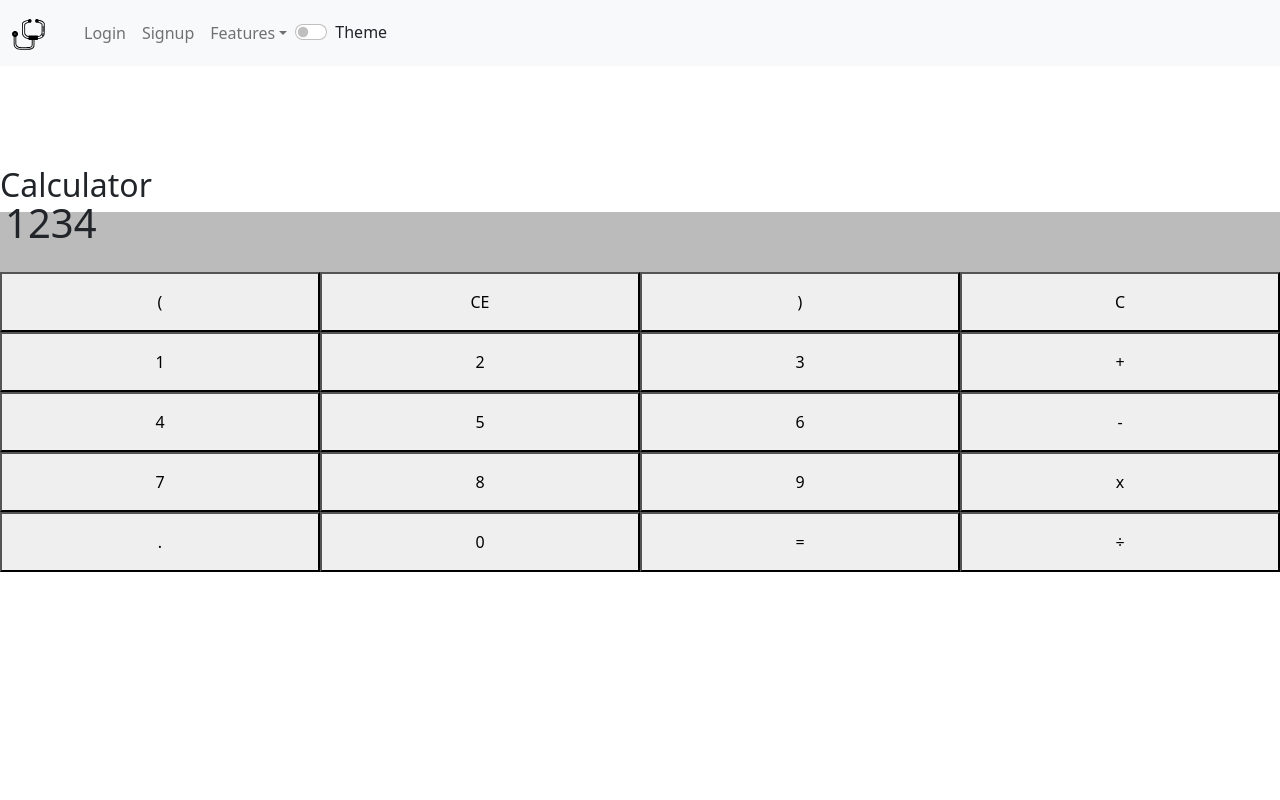
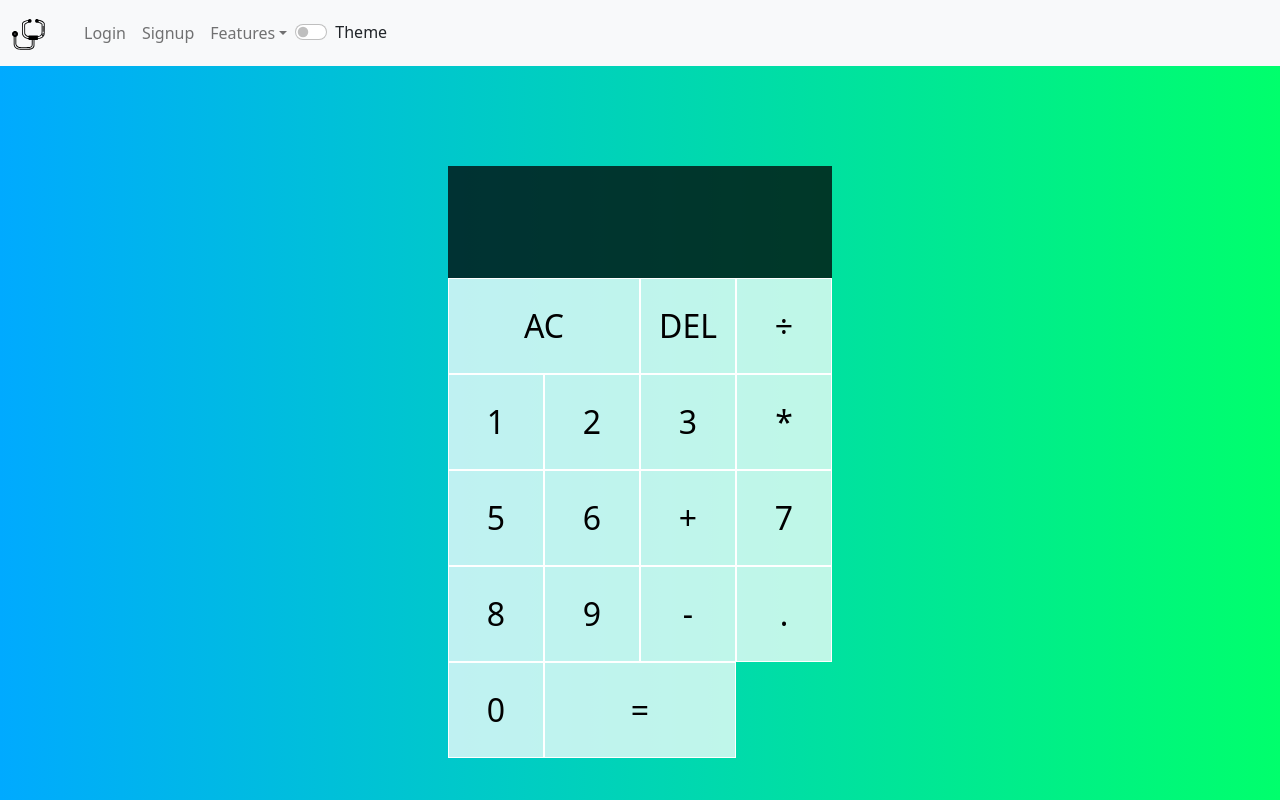
Before and after one commit to Abhishek4298/doctor-portal, a React (Create React App) app in the folder frontend/: page /calculator in a window 1280 px wide. Built offline with nearby package versions, Linux system fonts and the light colour scheme.

Commit message:
Added Calculator and optimise Todo-list.

```diff
--- a/frontend/src/components/Calculator/calculator.css
+++ b/frontend/src/components/Calculator/calculator.css
@@ -1,26 +1,52 @@
-.result {
-  height: 60px;
-  background-color: #bbb;
-  width: 100%;
+*,
+*::before,
+*::after {
+  box-sizing: border-box;
 }
 
-.result p {
-  font-size: 40px;
-  margin: 5px;
+body {
+  margin: 0;
+  background: linear-gradient(to right, #00aaff, #00ff6c);
 }
 
-.calculator-body {
-  max-width: 400px;
-  margin: auto;
+.calculator-grid {
+  display: grid;
+  margin-top: 2rem;
+  justify-content: center;
+  grid-template-columns: repeat(4, 6rem);
+  grid-template-rows: minmax(7rem, auto) repeat(5, 6rem);
 }
 
-.button {
-  display: block;
-  background-color: #bbb;
+.calculator-grid > button {
+  cursor: pointer;
+  font-size: 2rem;
+  border: 1px solid white;
+  outline: none;
+  background-color: rgba(255, 255, 255, 0.75);
 }
 
-button {
-  width: 25%;
-  height: 60px;
-  font-size: 30px;
+.calculator-grid > button:hover,
+.calculator-grid > button:focus {
+  background-color: rgba(255, 255, 255, 0.9);
 }
+
+.span-two {
+  grid-column: span 2;
+}
+
+.output {
+  grid-column: 1 / -1;
+  background-color: rgba(0, 0, 0, 0.75);
+  display: flex;
+  flex-direction: column;
+  align-items: flex-end;
+  justify-content: space-around;
+  padding: 0.75rem;
+  word-wrap: break-word;
+  word-break: break-all;
+}
+
+.output .current-operand {
+  color: white;
+  font-size: 2.5rem;
+}
--- a/frontend/src/components/Calculator/index.js
+++ b/frontend/src/components/Calculator/index.js
@@ -1,50 +1,43 @@
-import { useState } from 'react';
+import { useState } from 'react'
+import './calculator.css';
 
-require('./calculator.css')
 const Calculator = () => {
-    const [display, setDisplay] = useState("ss")
-    const result = "1234";
+    const [data, setData] = useState("")
+    const onNumberClick = (num) => {
 
-    const onChange = (e) => {
-        e.preventDefault();
-        alert("asddas")
+        setData((str) => str ? str + num.toString() : num.toString())
+    }
+    const deleteButton = () => {
+        console.log("Hello");
+    }
+    const calculate = () => {
+        if (data) {
+            setData(eval(data))
+        }
     }
     return (<>
-
-        <h2> Calculator</h2>
-        <div className="result">
-            <p>{result}</p>
+        <div className="calculator-grid">
+            <div className="output">
+                <div className="current-operand">{data}</div>
+            </div>
+            <button onClick={() => setData("")} className="span-two">AC</button>
+            <button onClick={deleteButton}>DEL</button>
+            <button onClick={() => onNumberClick("÷")}>÷</button>
+            <button onClick={() => onNumberClick(1)}>1</button>
+            <button onClick={() => onNumberClick(2)}>2</button>
+            <button onClick={() => onNumberClick(3)}>3</button>
+            <button onClick={() => onNumberClick("*")}>*</button>
+            <button onClick={() => onNumberClick(5)}>5</button>
+            <button onClick={() => onNumberClick(6)}>6</button>
+            <button onClick={() => onNumberClick("+")}>+</button>
+            <button onClick={() => onNumberClick(7)}>7</button>
+            <button onClick={() => onNumberClick(8)}>8</button>
+            <button onClick={() => onNumberClick(9)}>9</button>
+            <button onClick={() => onNumberClick("-")}>-</button>
+            <button onClick={() => onNumberClick(".")}>.</button>
+            <button onClick={() => onNumberClick(0)}>0</button>
+            <button onClick={calculate} className="span-two">=</button>
         </div>
-
-        <div className="button">
-            <button name="(" value={display} onClick={e => (e.target.name)} onChange={onChange}>(</button>
-            <button name="CE" value={display} onClick={e => (e.target.name)} onChange={onChange}>CE</button>
-            <button name=")" value={display} onClick={e => (e.target.name)} onChange={onChange}>)</button>
-            <button name="C" value={display} onClick={e => (e.target.name)} onChange={onChange}>C</button><br />
-
-            <button name="1" value={display} onClick={e => (e.target.name)} onChange={onChange}>1</button>
-            <button name="2" value={display} onClick={e => (e.target.name)} onChange={onChange}>2</button>
-            <button name="3" value={display} onClick={e => (e.target.name)} onChange={onChange}>3</button>
-            <button name="+" value={display} onClick={e => (e.target.name)} onChange={onChange}>+</button><br />
-
-
-            <button name="4" value={display} onClick={e => (e.target.name)} onChange={onChange}>4</button>
-            <button name="5" value={display} onClick={e => (e.target.name)} onChange={onChange}>5</button>
-            <button name="6" value={display} onClick={e => (e.target.name)} onChange={onChange}>6</button>
-            <button name="-" value={display} onClick={e => (e.target.name)} onChange={onChange}>-</button><br />
-
-            <button name="7" value={display} onClick={e => (e.target.name)} onChange={onChange}>7</button>
-            <button name="8" value={display} onClick={e => (e.target.name)} onChange={onChange}>8</button>
-            <button name="9" value={display} onClick={e => (e.target.name)} onChange={onChange}>9</button>
-            <button name="*" value={display} onClick={e => (e.target.name)} onChange={onChange}>x</button><br />
-
-
-            <button name="." value={display} onClick={e => (e.target.name)} onChange={onChange}>.</button>
-            <button name="0" value={display} onClick={e => (e.target.name)} onChange={onChange}>0</button>
-            <button name="=" value={display} onClick={e => (e.target.name)} onChange={onChange}>=</button>
-            <button name="/" value={display} onClick={e => (e.target.name)} onChange={onChange}>÷</button><br />
-        </div>
-
     </>);
 }
 
--- a/frontend/src/components/ToDOList/index.js
+++ b/frontend/src/components/ToDOList/index.js
@@ -2,30 +2,32 @@
 
 const ToDOList = () => {
     let getFromLocalStorage = JSON.parse(localStorage.getItem('AddTaskData'))
-    const [addText, setAddText] = useState()
-    let taskList = []
+    const [taskList, setTaskList] = useState(getFromLocalStorage)
+    const [input, setInput] = useState("")
+
     const addTask = (e) => {
+        let list = [];
         e.preventDefault();
         if (getFromLocalStorage) {
-            taskList = getFromLocalStorage
+            list = getFromLocalStorage
         }
-        const formData = addText;
-        taskList.push(formData)
-        localStorage.setItem('AddTaskData', JSON.stringify(taskList));
-        setAddText("")
+        list.push(input)
+        setTaskList(list)
+        localStorage.setItem('AddTaskData', JSON.stringify(list));
     }
     const deleteTask = (task) => {
-        const deletedData = getFromLocalStorage.filter((el) => {
+        const deletedData = taskList.filter((el) => {
             return task !== el
         });
         localStorage.setItem('AddTaskData', JSON.stringify(deletedData));
+        setTaskList(deletedData);
     }
     const editTask = (task) => {
         alert("EDIT")
     }
     const onChange = (e) => {
         e.preventDefault();
-        setAddText(e.target.value)
+        setInput(e.target.value)
     }
     return (<>
         <div className="container d-flex justify-content-center">
@@ -35,7 +37,7 @@
                     <textarea
                         className="form-control"
                         id="floatingTextarea"
-                        value={addText}
+                        value={input}
                         onChange={onChange}
                     ></textarea>
                     <label htmlFor="floatingTextarea">Add Task</label>
@@ -43,10 +45,10 @@
                 </div>
                 <div className="mt-4">
                     {
-                        getFromLocalStorage &&
+                        (taskList?.length) ?
                             <>
                                 <h4>List of Task</h4>
-                            {getFromLocalStorage.map((elem, id) => {
+                                {taskList.map((elem, id) => {
                                     return (
                                         <div className="d-flex justify-content-start" key={id}>
                                             <input className="form-check-input" type="checkbox" value="" id="flexCheckDefault" />
@@ -66,9 +68,9 @@
                                         </div>
                                     )
                                 })}
-                        </>
+                            </> :
+                            <p>No task</p>
                     }
-
                 </div>
             </div>
         </div>
```
Lines whose indentation alone changed are shown as unchanged.
